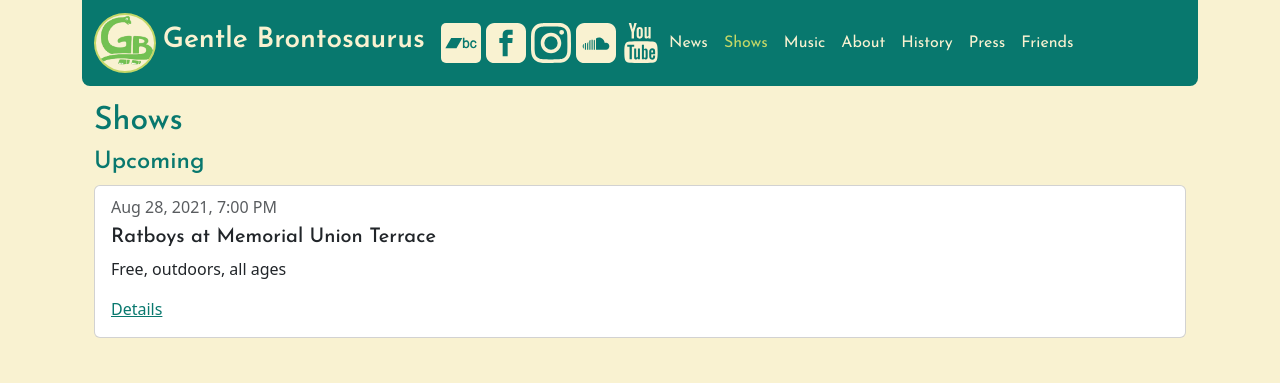
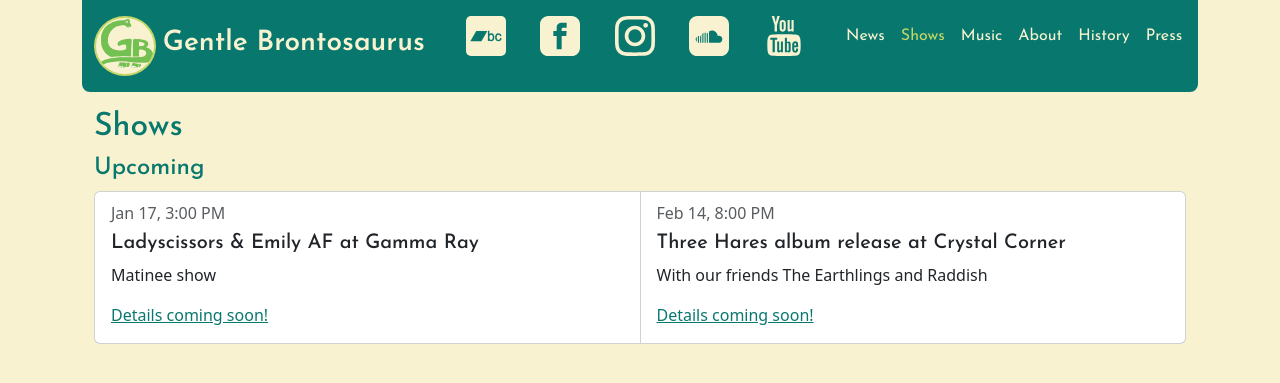
Before and after one commit to nbdavies/gentle-bronto-static, a Jekyll site: the page built from shows.html, in a window 1280 px wide. Shown: the top 383 px of the page. Built offline with Jekyll 4.4.1, drawn with Linux system fonts in a browser that asks for light colours.

Commit message:
Add breakpoints to header

```diff
--- a/_includes/music.html
+++ b/_includes/music.html
@@ -1,5 +1,6 @@
 <h2 id='music'>Music</h2>
 
+<iframe style="border: 0; width: 100%; height: 42px;" src="https://bandcamp.com/EmbeddedPlayer/album=1554541493/size=small/bgcol=ffffff/linkcol=08786E/transparent=true/" seamless><a href="https://gentlebrontosaurus.bandcamp.com/album/my-favorite-monster">My Favorite Monster by Gentle Brontosaurus</a></iframe>
 <iframe style="border: 0; width: 100%; height: 42px;" src="https://bandcamp.com/EmbeddedPlayer/album=929645236/size=small/bgcol=ffffff/linkcol=08786E/transparent=true/" seamless><a href="https://gentlebrontosaurus.bandcamp.com/album/luxury-bones">Luxury Bones by Gentle Brontosaurus</a></iframe>
 <iframe style="border: 0; width: 100%; height: 42px;" src="https://bandcamp.com/EmbeddedPlayer/album=2242155344/size=small/bgcol=F9F2D1/linkcol=08786E/track=1997274517/transparent=true/" seamless>
   <a href="https://tonemadison.bandcamp.com/album/resolution">Resolution by Tone Madison</a>
--- a/_includes/shows.html
+++ b/_includes/shows.html
@@ -5,10 +5,18 @@
 <div class='card-group'>
   <div class='card'>
     <div class='card-body'>
-      <h6 class='card-subtitle mb-2 text-muted'>Aug 28, 2021, 7:00 PM</h6>
-      <h5 class='card-title'>Ratboys at Memorial Union Terrace</h5>
-      <p class='card-text'>Free, outdoors, all ages</p>
-      <a class='card-link' href="https://www.facebook.com/events/317528890062036/">Details</a>
+      <h6 class='card-subtitle mb-2 text-muted'>Jan 17, 3:00 PM</h6>
+      <h5 class='card-title'>Ladyscissors & Emily AF at Gamma Ray</h5>
+      <p class='card-text'>Matinee show</p>
+      <a class='card-link' href="">Details coming soon!</a>
+    </div>
+  </div>
+  <div class='card'>
+    <div class='card-body'>
+      <h6 class='card-subtitle mb-2 text-muted'>Feb 14, 8:00 PM</h6>
+      <h5 class='card-title'>Three Hares album release at Crystal Corner</h5>
+      <p class='card-text'>With our friends The Earthlings and Raddish</p>
+      <a class='card-link' href="">Details coming soon!</a>
     </div>
   </div>
 </div>
--- a/_layouts/default.html
+++ b/_layouts/default.html
@@ -17,30 +17,46 @@
   <body>
     <div class="container">
       <nav class="navbar navbar-expand-lg">
-        <div class='container-fluid justify-content-start'>
+        <div class='container-fluid'>
+          <div class="row">
+            <div class="col-xl-4 col-md-6 pt-2 pb-2">
               <a class="navbar-brand" href="#">
                 <div id='logo' style="display: inline-block;">
                   <img src='images/gb_logo.png' alt='Logo' class='img-fluid' style='border-radius: 100%; border: 2px solid #C3D767; background-color: #F9F2D1; max-height: 3em;' />
                 </div>
                 <h3 style="display:inline-block;">Gentle Brontosaurus</h3>
               </a>
-          <div class='align-items-end'>
+            </div>
+            <div class="col-xl-4 col-md-6 pt-2 pb-2">
+              <div class='row'>
+                <div class="col">
                   <a class='svg' href="https://gentlebrontosaurus.bandcamp.com">
                     <img src='images/bandcamp.svg' />
                   </a>
+                </div>
+                <div class="col">
                   <a class='svg' href="https://www.facebook.com/GentleBrontosaurus/">
                     <img src='images/facebook.svg' />
                   </a>
+                </div>
+                <div class="col">
                   <a class='svg' href="https://instagram.com/gentlebrontosaurus">
                     <img src='images/instagram.svg' />
                   </a>
+                </div>
+                <div class="col">
                   <a class='svg' href="https://soundcloud.com/gentle-brontosaurus">
                     <img src='images/soundcloud.svg'>
                   </a>
+                </div>
+                <div class="col">
                   <a class='svg' href="https://www.youtube.com/channel/UCUuQVacYk3FdPHuDn2pq9Ag">
                     <img src='images/youtube.svg' />
                   </a>
                 </div>
+              </div>
+            </div>
+            <div class="col-xl-4 col-md-12 align-items-end pt-2 pb-2">
               <button class="navbar-toggler" type="button" data-bs-toggle="collapse" data-bs-target="#navbarNav" aria-controls="navbarNav" aria-expanded="false" aria-label="Toggle navigation">
                 <span class="navbar-toggler-icon"></span>
               </button>
@@ -70,6 +86,8 @@
                 </ul>
               </div>
             </div>
+          </div>
+        </div>
       </nav>
       <main class='container'>
         <div class='row'>
```
Also changed, not shown: _includes/about.html (+5 -5 lines), _includes/news.html (+6 -1 lines). Lines whose indentation alone changed are shown as unchanged.
